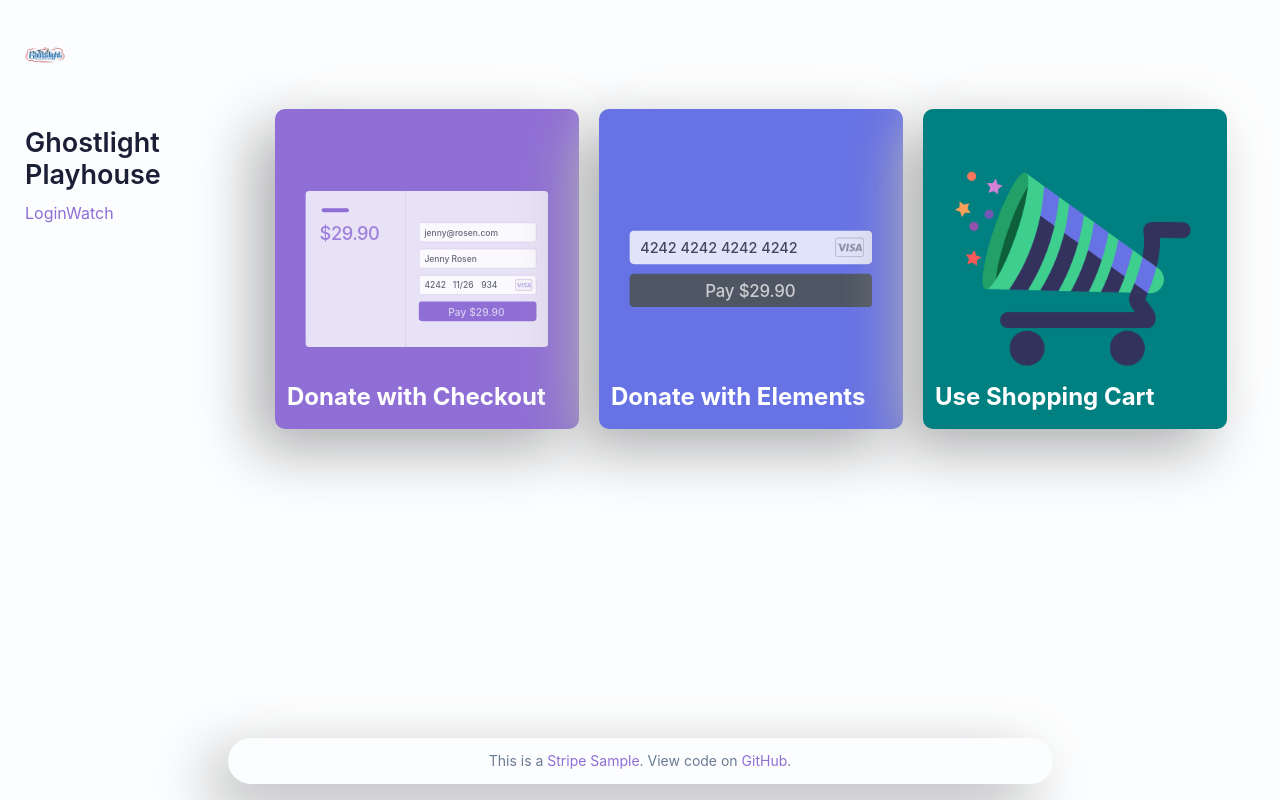
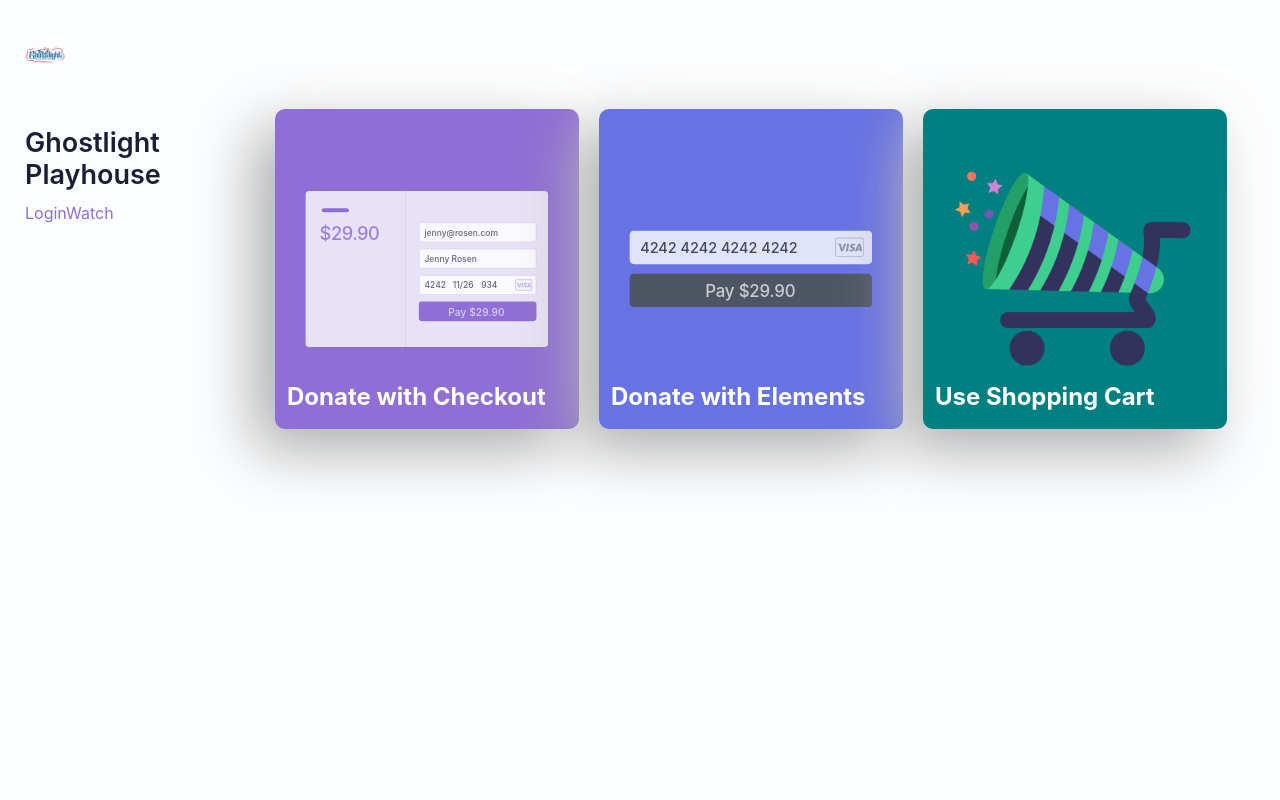
Before and after one commit to wingmatt/ghostlight-playhouse, a Next.js app: page / in a window 1280 px wide. Built offline with nearby package versions, Linux system fonts and the light colour scheme.

Commit message:
Remove "sample" banner

```diff
--- a/components/Layout.tsx
+++ b/components/Layout.tsx
@@ -42,27 +42,6 @@ const Layout = ({
       </header>
       {children}
     </div>
-    <div className="banner">
-      <span>
-        This is a{' '}
-        <a
-          href="https://github.com/stripe-samples"
-          target="_blank"
-          rel="noopener noreferrer"
-        >
-          Stripe Sample
-        </a>
-        .{' View code on '}
-        <a
-          href="https://github.com/vercel/next.js/tree/canary/examples/with-stripe-typescript"
-          target="_blank"
-          rel="noopener noreferrer"
-        >
-          GitHub
-        </a>
-        .
-      </span>
-    </div>
   </UserProvider>
 )
 
```
